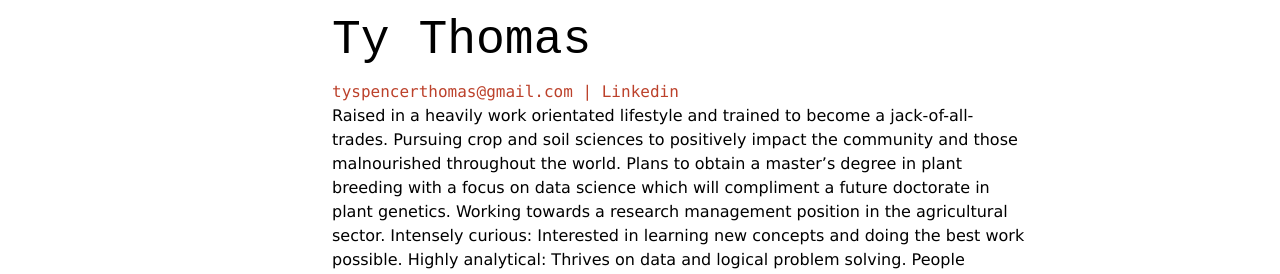
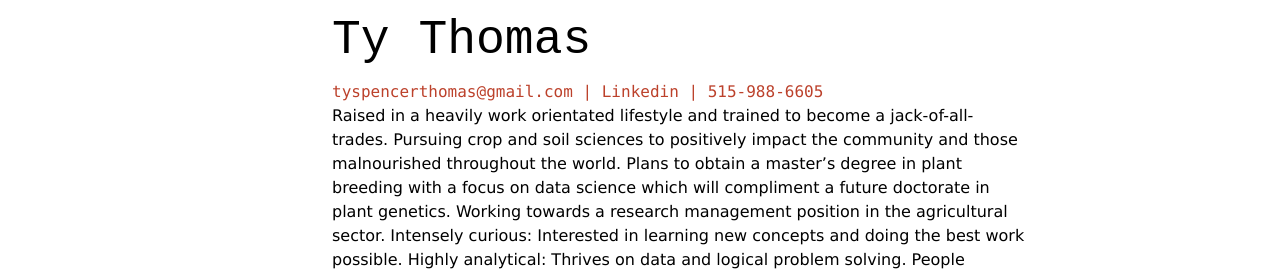
Before and after one commit to ty-thomas/Thomas_Resume, a Jekyll site: the page built from docs/index.md, in a window 1280 px wide. Shown: the top 274 px of the page. Built offline with Jekyll 4.4.1, drawn with Linux system fonts in a browser that asks for light colours.

Commit message:
Update index.md

```diff
--- a/docs/index.md
+++ b/docs/index.md
@@ -7,6 +7,7 @@ title: Ty Thomas' Resume
 <div id="webaddress">
 <a href="tyspencerthomas@gmail.com">tyspencerthomas@gmail.com</a>
 | <a href="https://www.linkedin.com/in/tyspencerthomas">Linkedin</a>
+| 515-988-6605
 </div>
 
 Raised in a heavily work orientated lifestyle and trained to become a jack-of-all-trades. Pursuing crop and soil sciences to positively impact the community and those malnourished throughout the world.  Plans to obtain a master’s degree in plant breeding with a focus on data science which will compliment a future doctorate in plant genetics.   Working towards a research management position in the agricultural sector. Intensely curious: Interested in learning new concepts and doing the best work possible. Highly analytical: Thrives on data and logical problem solving. People centric: Has enjoyed many opportunities given to lead and serve others.
```
